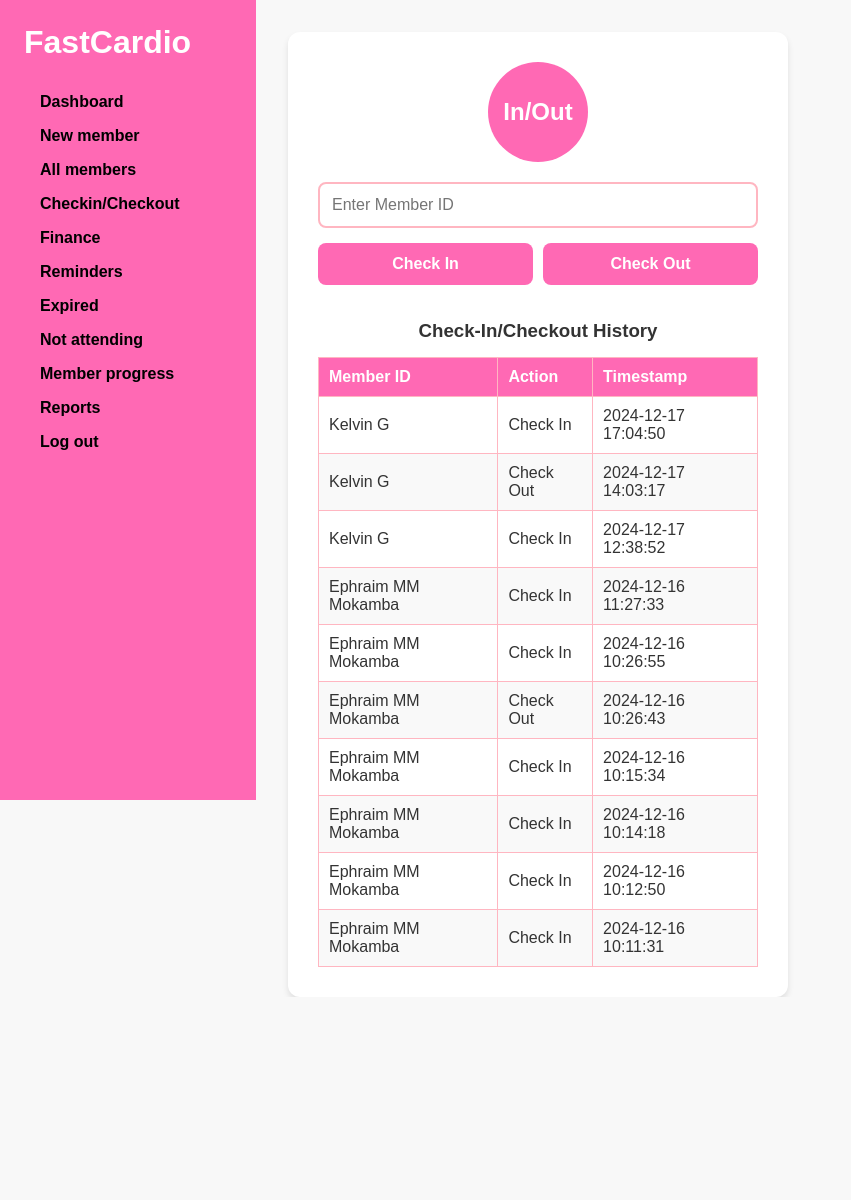
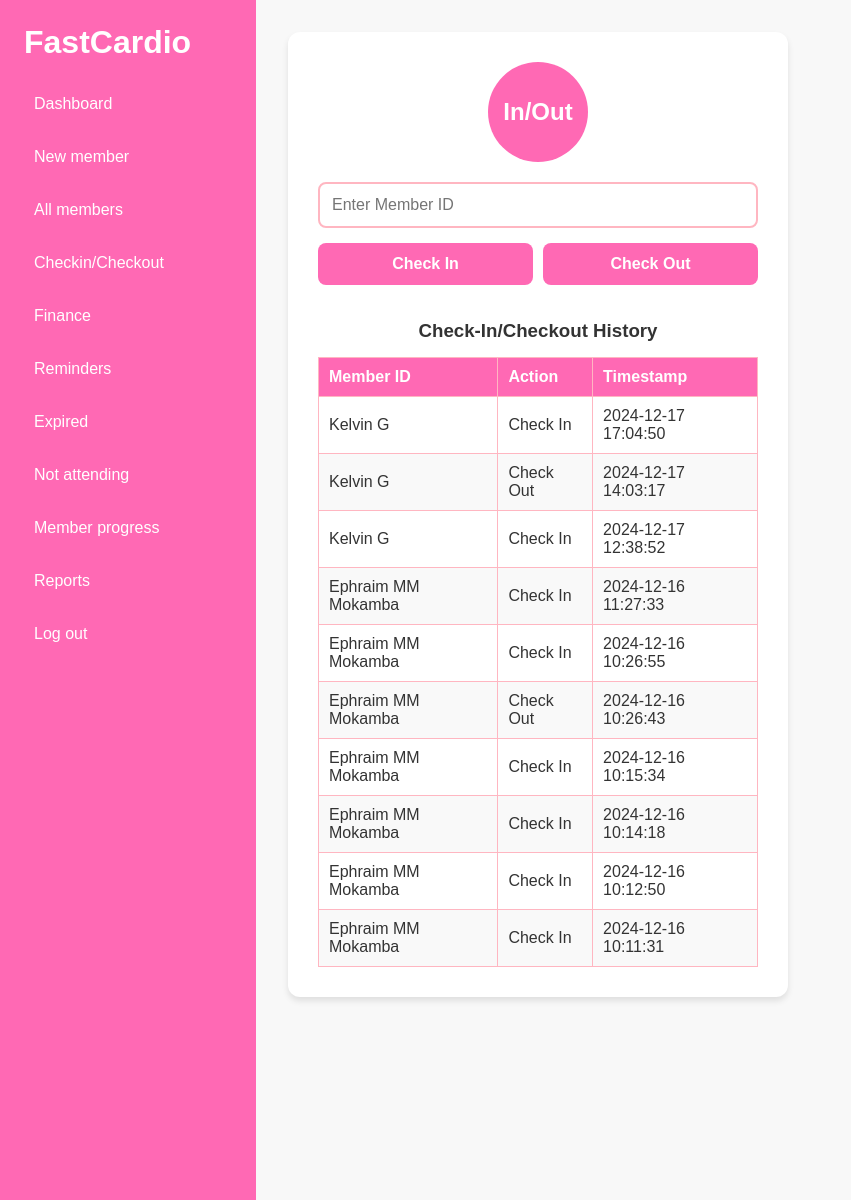
Before and after one commit to Ephraim19/FastCardioGym_MS, a Django app: page /checkin/ in a window 1280 px wide. Shown: the whole page, without its empty margins (0-851 px from the left). Before the commit the page ends 997 px from the top, so only its background shows below. Run offline with Django 5.2, Linux system fonts and the light colour scheme; data comes from the database, SQL or seed files in the repository; both versions use the stored data as it was after the commit.

Commit message:
Revamped sidebar

```diff
--- a/members/static/sidebar.css
+++ b/members/static/sidebar.css
@@ -48,9 +48,12 @@ body {
 
 /* Sidebar Styles */
 #sidebar {
-  background-color: #ff69b4;
+  background-color: #FF69B4;
   color: white;
   transition: width 0.3s ease-in-out;
+  height: 150%;
+  position: sticky;
+  top: 0; /* Adjust as needed */
 }
 
 #sidebar.open {
@@ -90,13 +93,35 @@ body {
   transition: background-color 0.3s ease-in-out;
   width: 100%;
   text-decoration-line: none;
-  font-weight: bold;
-  color: black;
+  font-weight: normal;
+  color: white;
 }
 
-.nav-link:hover {
+/* .nav-link:hover {
   background-color: white;
+} */
+
+.sidebar-menu {
+  list-style: none;
 }
+
+.sidebar-menu li {
+  margin-bottom: 15px;
+}
+
+.sidebar-menu a {
+  color: var(--white);
+  text-decoration: none;
+  display: block;
+  padding: 10px;
+  border-radius: 5px;
+  transition: background-color 0.3s ease;
+}
+
+.sidebar-menu a:hover {
+  background-color: var(--dark-pink);
+}
+
 
 /* Responsive Styles */
 @media (max-width: 768px) {
--- a/members/templates/sidebar.html
+++ b/members/templates/sidebar.html
@@ -11,7 +11,7 @@
 </head>
 <body>
   <div class="flex h-screen">
-    <div id="sidebar" class="bg-gray-800 text-white w-64 p-6 transition-all duration-300 ease-in-out">
+    <div id="sidebar" class="bg-gray-800 text-white w-64 p-6 transition-all duration-300 ease-in-out"  >
       <div class="flex items-center justify-between mb-6">
         <h1 class="text-2xl font-bold">FastCardio</h1>
         <button id="toggle-sidebar" class="text-gray-400 hover:text-white focus:outline-none">
@@ -20,19 +20,22 @@
             <line x1="6" y1="6" x2="18" y2="18"></line>
           </svg>
         </button>
+
       </div>
       <nav class="nav-container">
-        <a href="{% url 'Dashboard' %} " class="nav-link">Dashboard</a>
-        <a href="{% url 'New member' %} "  class="nav-link">New member</a>
-        <a href="{% url 'Members' %}" class="nav-link">All members</a>
-        <a href="{% url 'Checkin' %}" class="nav-link">Checkin/Checkout</a>
-        <a href="{% url 'Finance' %}" class="nav-link">Finance</a>
-        <a href="#" class="nav-link">Reminders</a>
-        <a href="#" class="nav-link">Expired</a>
-        <a href="#" class="nav-link">Not attending</a>
-        <a href="#" class="nav-link">Member progress</a>
-        <a href="#" class="nav-link">Reports</a>
-        <a href="#" class="nav-link">Log out</a>
+        <ul class="sidebar-menu">
+        <li><a href="{% url 'Dashboard' %} " class="nav-link">Dashboard</a></li>
+        <li><a href="{% url 'New member' %} "  class="nav-link">New member</a></li>
+        <li><a href="{% url 'Members' %}" class="nav-link">All members</a></li>
+        <li><a href="{% url 'Checkin' %}" class="nav-link">Checkin/Checkout</a></li>
+        <li><a href="{% url 'Finance' %}" class="nav-link">Finance</a></li>
+        <li><a href="#" class="nav-link">Reminders</a></li>
+        <li><a href="#" class="nav-link">Expired</a></li>
+        <li><a href="#" class="nav-link">Not attending</a></li>
+        <li><a href="#" class="nav-link">Member progress</a></li>
+        <li><a href="#" class="nav-link">Reports</a></li>
+        <li><a href="#" class="nav-link">Log out</a></li>
+        </ul>
       </nav>
     </div>
 
--- a/members/views.py
+++ b/members/views.py
@@ -37,7 +37,7 @@ def custom_authenticate(request):
 
                 if auth_user is not None:
                     login(request, auth_user)
-                    messages.success(request, 'Successfully logged in!')
+                    # messages.success(request, 'Successfully logged in!')
                     return redirect('New member')
                 else:
                     messages.error(request, 'Authentication failed.')
@@ -52,6 +52,9 @@ def custom_authenticate(request):
 
     # If not a POST request, just render the login page
     return render(request, 'index.html')
+
+def dashboard(request):
+    return HttpResponse("System dashboard")
 
 def newmember(request):
     return render(request, 'newmember.html')
```
Also changed, not shown: members/templates/finance.html (+13 -7 lines), db.sqlite3.
